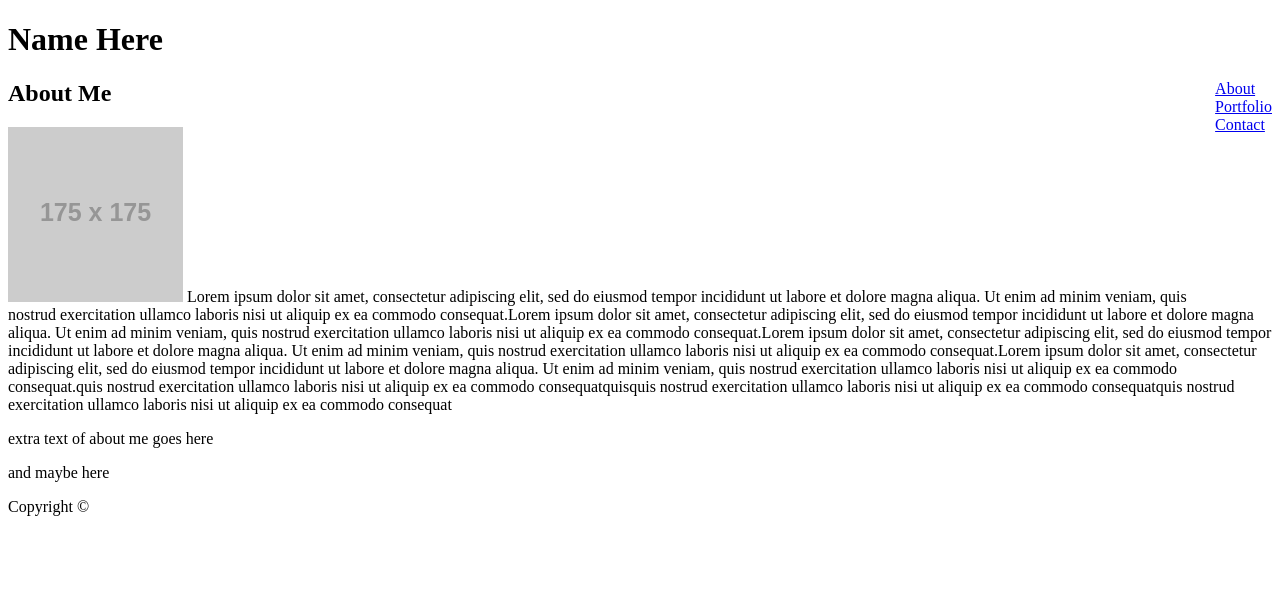
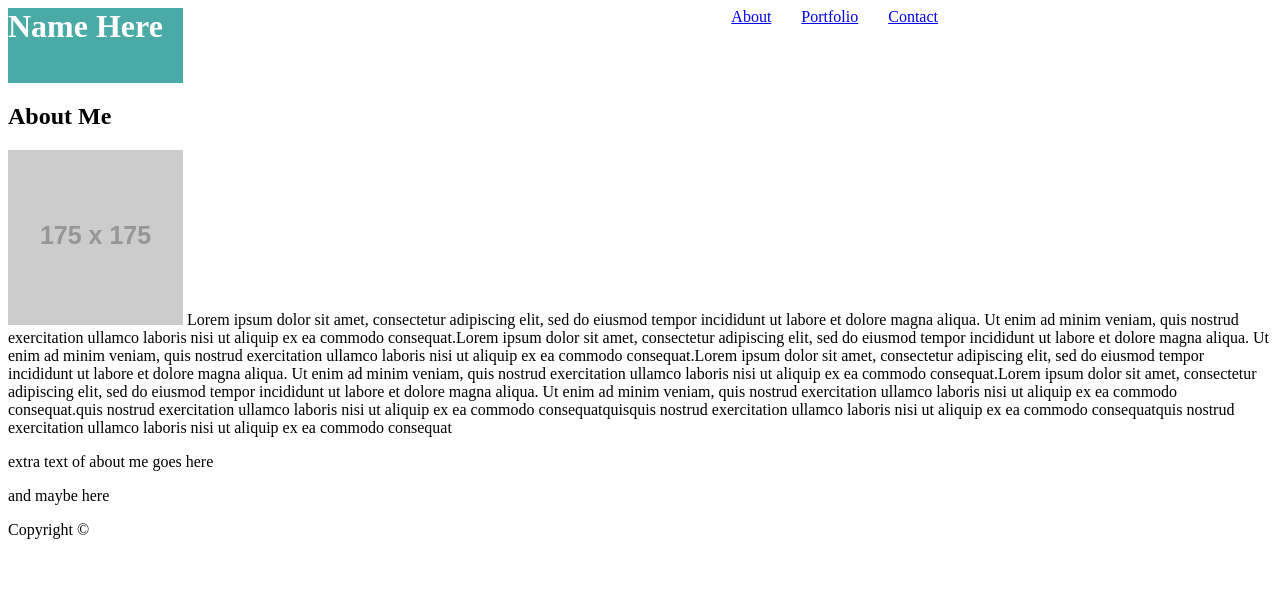
Before and after one commit to longtran1992/Basic-Portfolio, a plain HTML site: page index.html in a window 1280 px wide. Drawn offline with Linux system fonts and the light colour scheme; files that its build step writes are made by us from their sources; placeholder pictures from the web are drawn by us.

Commit message:
Fix header

```diff
--- a/assets/css/style.css
+++ /dev/null
@@ -1,6 +0,0 @@
-ul {
-list-style-type: none;
-margin: 0;
-padding: 0;
-float: right;
-}
--- a/index.html
+++ b/index.html
@@ -2,17 +2,16 @@
 <html lang="en">
 <head>
     <title>Document</title>
-<h1>Name Here</h1>
-    <link rel="stylesheet" href="style.css">
+
+<link rel="stylesheet" href="style.css">
 </head>
 <body>
-<ul>
-    <li><a href="#">About</a></li>
-    <li><a href="#">Portfolio</a></li>
-    <li><a href="#">Contact</a></li>
-</ul>
-
-<div class="mid">
+    <div><ul>
+            <h1 id= "name" style="float: left;width: 175px;height: 75px">Name Here</h1>
+            <li><a href="#Contact">Contact</a></li>
+            <li><a href="#Portfolio">Portfolio</a></li>
+            <li><a href="#about">About</a></li>
+    </ul></div>
     <h2 id="me">About Me</h2>
     <p id="openning">
     <img id="pic"src="https://dummyimage.com/175x175/000000/fff.jpg" alt="">
@@ -20,8 +19,6 @@
     </p>
     <p id="extra1">extra text of about me goes here</p>
     <p id="extra2">and maybe here</p>
-</div>
-
 <div id="footer">Copyright &copy;</div>
 </body>
 </html>
--- /dev/null
+++ b/style.css
@@ -0,0 +1,25 @@
+ul {
+    list-style-type: none;
+    margin: 0;
+    padding: 0;
+}
+li {
+    float: right;
+}
+li a {
+    display: block;
+    text-align: center;
+    padding-right: 30px;
+}
+#clear {
+    clear: both;
+}
+#name {
+    margin: 0;
+    background-color: #4aaaa5;
+    color: #ffffff;
+}
+div {
+    width: 960px;
+    height: 75px;
+}
```
Also changed, not shown: 1 other file.
